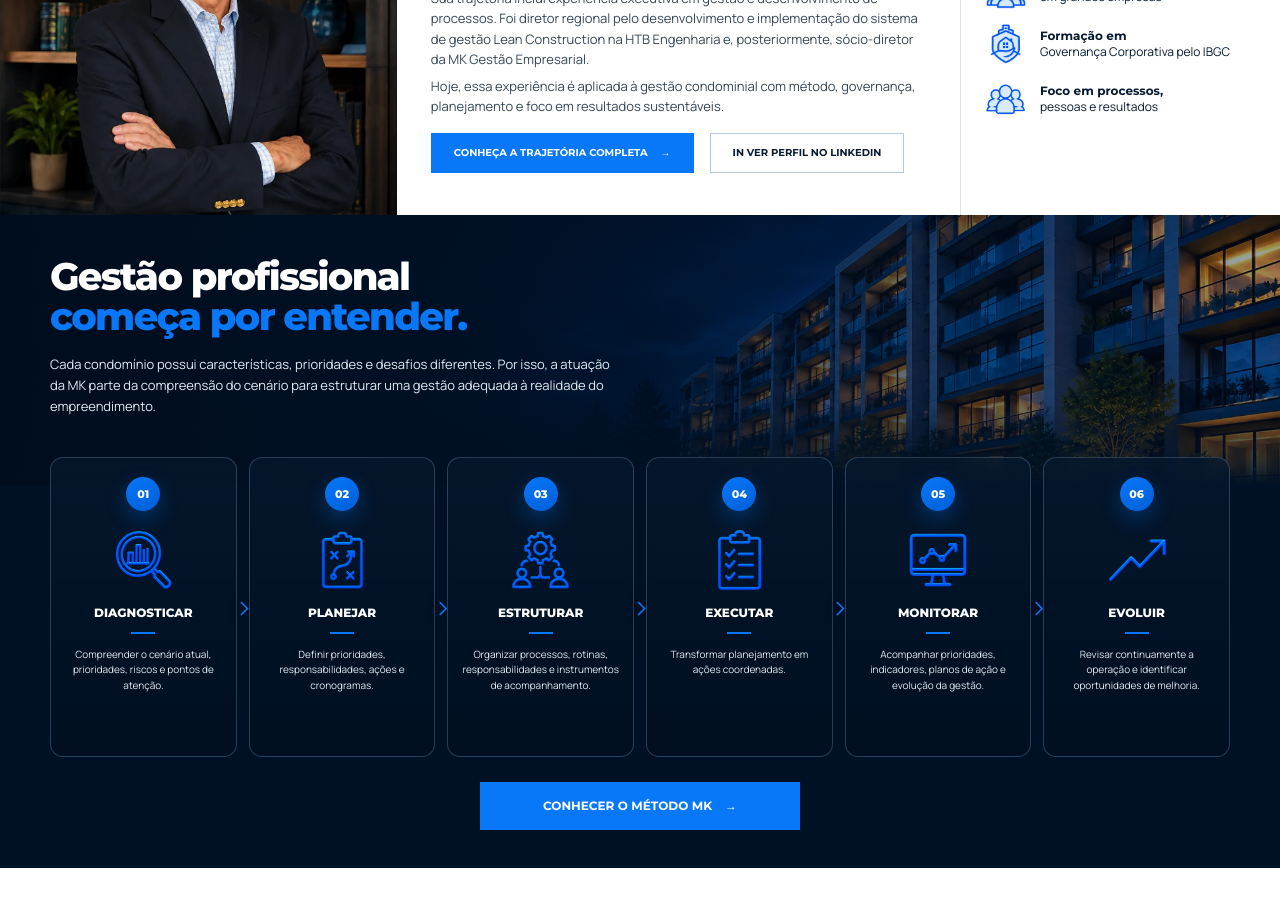
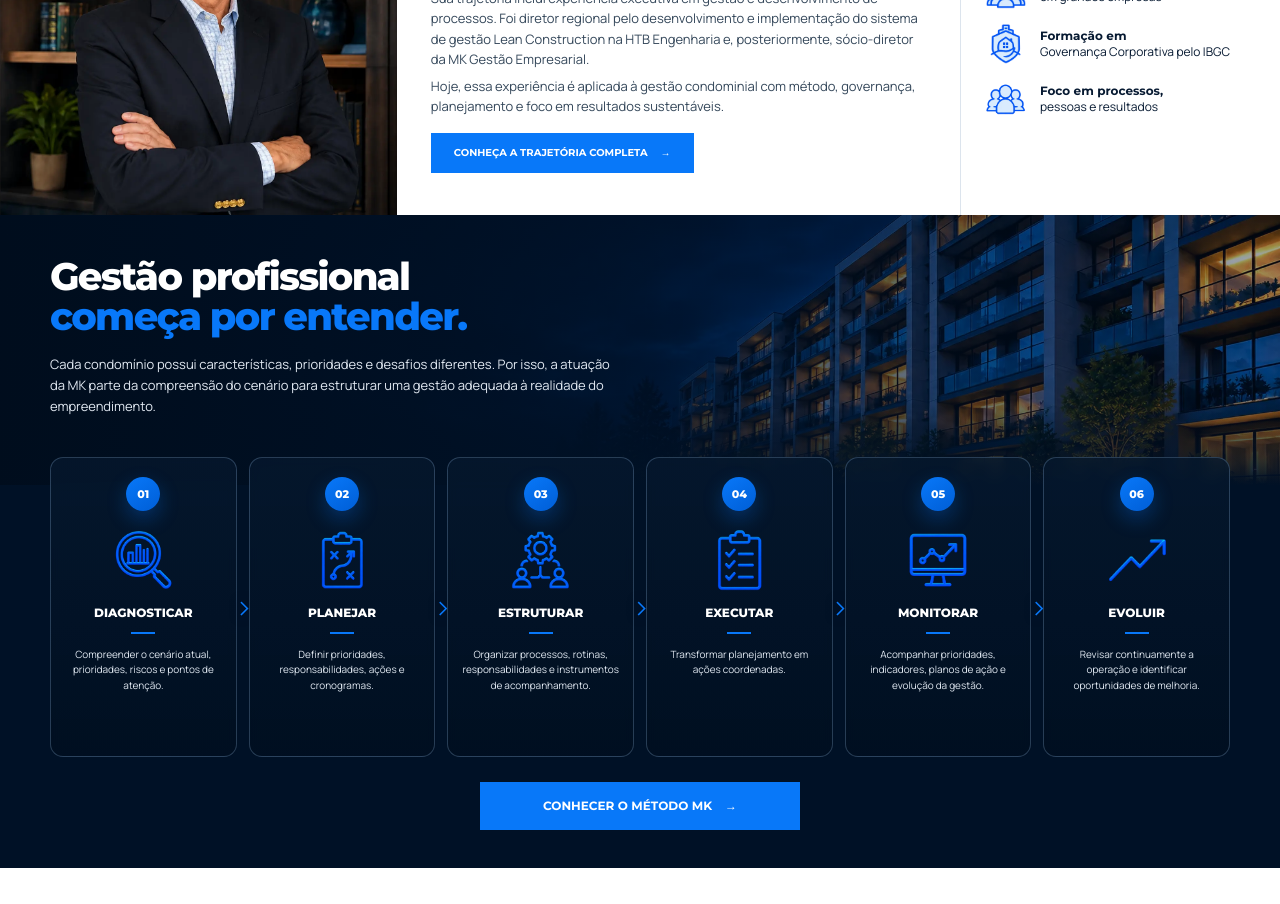
Before and after one commit to wRiqie/mk-sindico, a Next.js app: page / in a window 1280 px wide. Shown: the part 1760-2664 px from the top of the page. Built offline with nearby package versions, Linux system fonts and the light colour scheme; no server answers; the database is empty.

Commit message:
fix: removing linkedin

```diff
--- a/src/app/page.tsx
+++ b/src/app/page.tsx
@@ -395,9 +395,6 @@ export default async function Home() {
             <a className="button" href="#contato">
               Conheça a trajetória completa <Arrow />
             </a>
-            <a className="button button-light" href="#">
-              in Ver perfil no LinkedIn
-            </a>
           </div>
         </div>
         <div className="credentials">
```
